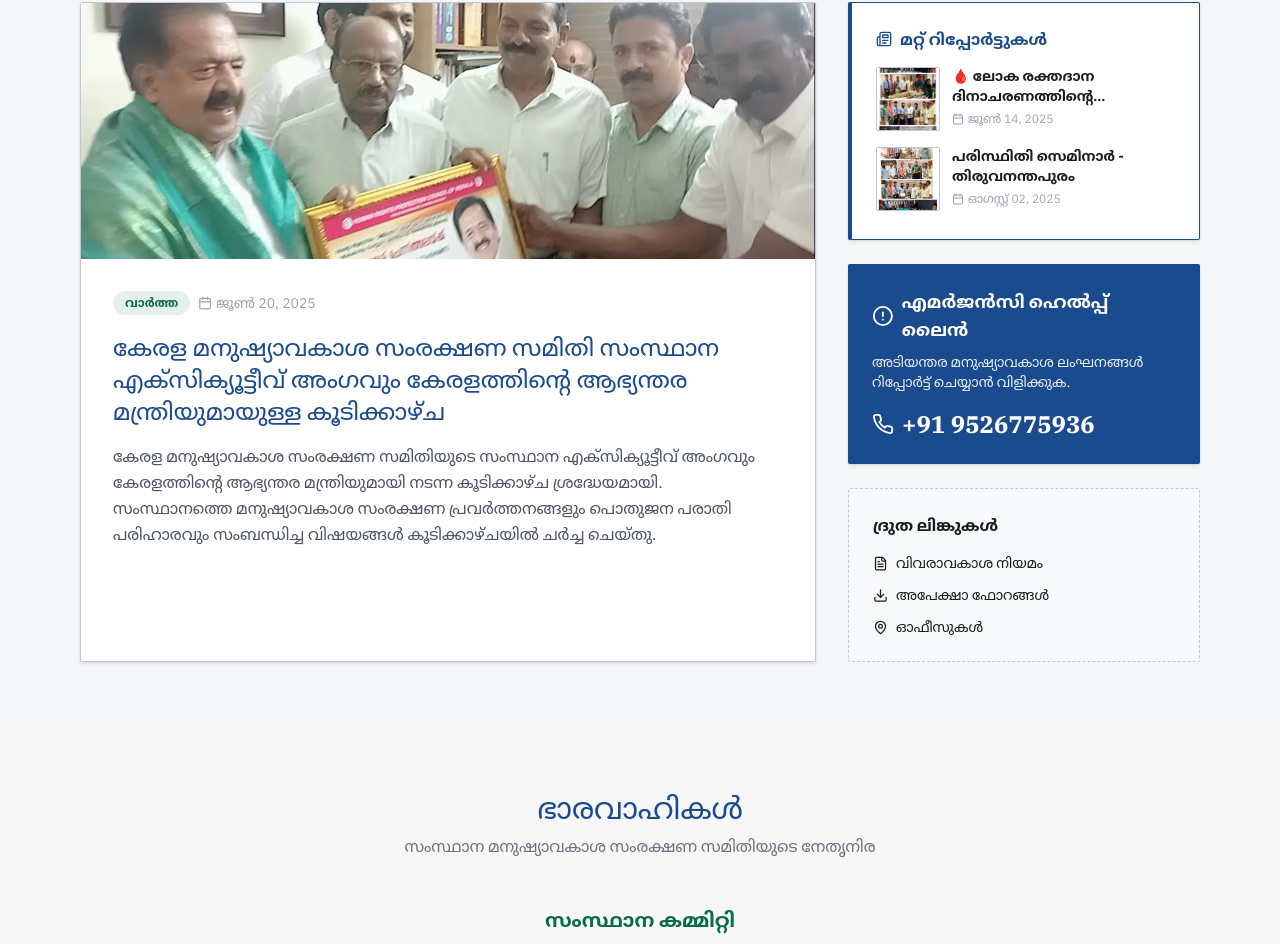
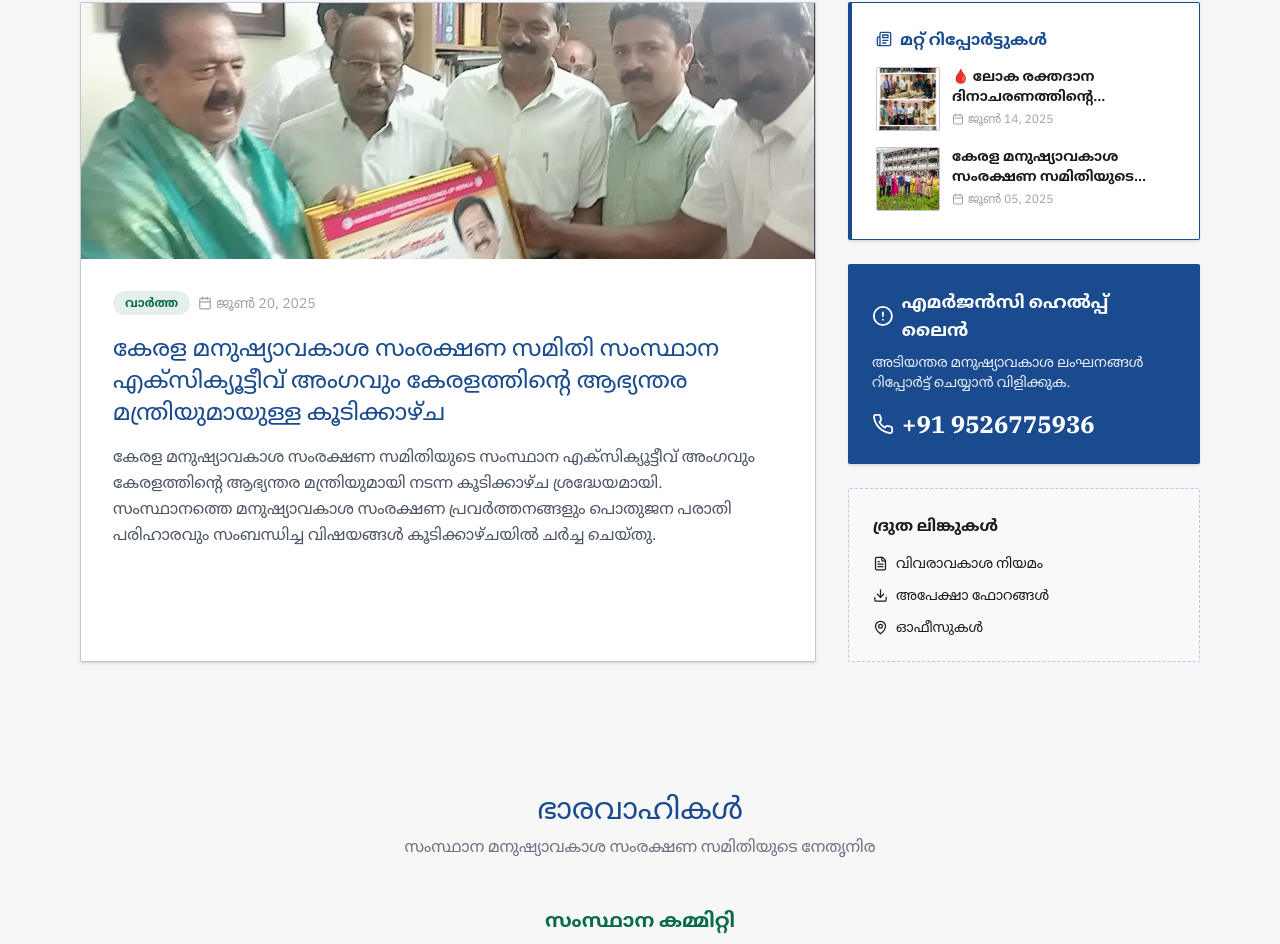
Before and after one commit to Abm32/hrpc, a React (Vite) app: page / in a window 1280 px wide. Shown: the part 955-1899 px from the top of the page. Built offline with nearby package versions, Linux system fonts and the light colour scheme.

Commit message:
Add World Environment Day report with images and video
Replace env-seminar placeholder with the full Chathannoor SN College World
Environment Day report (Jun 5). Use env1/env2 images and add a YouTube video
link. Make the expanded-view second image and video data-driven on the Article.

```diff
--- a/src/components/NewsSection.tsx
+++ b/src/components/NewsSection.tsx
@@ -9,12 +9,15 @@ import {
   MapPin,
   ArrowRight,
   ChevronUp,
+  Youtube,
 } from 'lucide-react';
 import { useState } from 'react';
 
 import { useLang } from '../i18n/LanguageContext';
 import bloodCamp1 from '../assets/bloodcamp/photo_2026-06-13_23-19-29.jpg';
 import bloodCamp2 from '../assets/bloodcamp/photo_2026-06-13_23-19-41.jpg';
+import env1 from '../assets/env1.jpg';
+import env2 from '../assets/env2.jpg';
 import hrpcEvent from '../assets/hrpc_event.jpg';
 
 // A single news article. Content stays in Malayalam (not translated), matching
@@ -27,6 +30,11 @@ interface Article {
   title: string;
   /** First paragraph shows collapsed; the rest reveal on "read full". */
   paragraphs: string[];
+  /** Optional second photo shown only in the expanded view. */
+  secondImage?: string;
+  secondImageAlt?: string;
+  /** Optional YouTube (or other) video link shown in the expanded view. */
+  videoUrl?: string;
 }
 
 // Full blood-donation camp report (Malayalam content — kept as-is, not translated).
@@ -63,16 +71,29 @@ const ARTICLES: Article[] = [
     title:
       '🩸 ലോക രക്തദാന ദിനാചരണത്തിന്റെ ഭാഗമായി വിപുലമായ രക്തദാന ക്യാമ്പ്; നിരവധി പേർ ജീവൻദാനത്തിന് കൈകോർത്തു 🩸',
     paragraphs: BLOOD_CAMP_PARAGRAPHS,
+    secondImage: bloodCamp2,
+    secondImageAlt: 'രക്തദാന ക്യാമ്പ്, ചടങ്ങ്',
   },
   {
     id: 'env-seminar',
-    image: bloodCamp2,
-    imageAlt: 'പരിസ്ഥിതി സെമിനാർ - തിരുവനന്തപുരം',
-    date: 'ഓഗസ്റ്റ് 02, 2025',
-    title: 'പരിസ്ഥിതി സെമിനാർ - തിരുവനന്തപുരം',
+    image: env1,
+    imageAlt: 'ലോക പരിസ്ഥിതി ദിനാചരണം - ചാത്തന്നൂർ ശ്രീനാരായണ കോളേജ്',
+    date: 'ജൂൺ 05, 2025',
+    title:
+      'കേരള മനുഷ്യാവകാശ സംരക്ഷണ സമിതിയുടെ നേതൃത്വത്തിൽ ലോക പരിസ്ഥിതി ദിനാചരണം ചാത്തന്നൂർ ശ്രീനാരായണ കോളേജിൽ സംഘടിപ്പിച്ചു',
     paragraphs: [
-      'തിരുവനന്തപുരത്ത് സംഘടിപ്പിച്ച പരിസ്ഥിതി സെമിനാർ വിജയകരമായി പൂർത്തിയായി. പ്രകൃതി വിഭവ സംരക്ഷണവും പരിസ്ഥിതി അവബോധവും സംബന്ധിച്ച വിഷയങ്ങൾ സെമിനാറിൽ ചർച്ച ചെയ്തു.',
+      'ലോക പരിസ്ഥിതി ദിനത്തോടനുബന്ധിച്ച് കേരള മനുഷ്യാവകാശ സംരക്ഷണ സമിതിയുടെ നേതൃത്വത്തിലും ചാത്തന്നൂർ ശ്രീനാരായണ കോളേജ് എൻ.സി.സി, എൻ.എസ്.എസ് യൂണിറ്റുകളുടെ സംയുക്താഭിമുഖ്യത്തിലും വിദ്യാർത്ഥികൾക്കായി ജൈവ പച്ചക്കറി തൈ വിതരണവും പരിസ്ഥിതി ബോധവൽക്കരണ പരിപാടിയും സംഘടിപ്പിച്ചു.',
+      'പരിസ്ഥിതി സംരക്ഷണത്തിന്റെ പ്രാധാന്യം ഓർമ്മപ്പെടുത്തുന്നതിനായി എല്ലാ വർഷവും ജൂൺ 5-ന് ലോക പരിസ്ഥിതി ദിനം ആചരിക്കുന്നു. പ്രകൃതിയെ സംരക്ഷിക്കുക, മരങ്ങൾ നട്ടുപിടിപ്പിക്കുക, പ്ലാസ്റ്റിക് ഉപയോഗം കുറയ്ക്കുക, ജലസ്രോതസ്സുകൾ സംരക്ഷിക്കുക തുടങ്ങിയ പ്രവർത്തനങ്ങളിലൂടെ പരിസ്ഥിതി സംരക്ഷണത്തിൽ ഓരോരുത്തരും പങ്കാളികളാകണമെന്ന് ഈ ദിനം ആഹ്വാനം ചെയ്യുന്നു.',
+      '"ഇന്നത്തെ നമ്മുടെ പ്രവർത്തനങ്ങളാണ് നാളത്തെ ഭൂമിയുടെ ഭാവി നിർണയിക്കുന്നത്" എന്ന സന്ദേശം ഉയർത്തിപ്പിടിച്ച് സംഘടിപ്പിച്ച പരിപാടിയിൽ സമിതി സംസ്ഥാന പ്രസിഡന്റ് ഡോ. അയത്തിൽ അൻസർ ജൈവ പച്ചക്കറി തൈകളുടെ വിതരണോദ്ഘാടനം നിർവഹിച്ചു. സമിതി സംസ്ഥാന ചീഫ് മീഡിയ കോർഡിനേറ്റർ ഷിബു റാവുത്തർ അധ്യക്ഷത വഹിച്ചു.',
+      'എൻ.സി.സി പ്രോഗ്രാം ഓഫീസർ ഡോ. ശില്പ ശശാങ്കൻ പരിസ്ഥിതി പ്രതിജ്ഞ ചൊല്ലിക്കൊടുത്തു. കോളേജ് പ്രിൻസിപ്പൽ ഡോ. ഹരിലക്ഷ്മി വി.എസ്., എൻ.എസ്.എസ് പ്രോഗ്രാം ഓഫീസർമാരായ ഡോ. നിഷ സോമരാജൻ, ഡോ. സ്മിത പ്രകാശ്, സമിതി സംസ്ഥാന വനിതാ വിംഗ് ജനറൽ സെക്രട്ടറി സുനിത നിസാർ, കൊല്ലം ജില്ലാ സെക്രട്ടറി മുഹമ്മദ് സുഹൈൽ, സുഭാഷ് മുഖത്തല എന്നിവർ സംസാരിച്ചു.',
+      '"ഒരു വിദ്യാർത്ഥി - ഒരു തൈ" എന്ന സന്ദേശം ഉയർത്തിപ്പിടിച്ച് സംഘടിപ്പിച്ച പരിപാടി വിദ്യാർത്ഥികളിൽ പരിസ്ഥിതി അവബോധം വളർത്തുന്നതിനും പ്രകൃതി സംരക്ഷണ പ്രവർത്തനങ്ങളിൽ സജീവ പങ്കാളിത്തം ഉറപ്പാക്കുന്നതിനും സഹായകമായി. തൈകൾ നട്ടാൽ മാത്രം പോരാ, അവ സംരക്ഷിച്ച് വളർത്തുന്നതും ഓരോരുത്തരുടെയും ഉത്തരവാദിത്തമാണെന്ന് ചടങ്ങിൽ ഡോ. അയത്തിൽ അൻസർ അഭിപ്രായപ്പെട്ടു.',
+      '"ഇന്ന് നട്ട ഒരു തൈ നാളെയുടെ ജീവവായുവാണ്" എന്ന സന്ദേശത്തോടെ വിദ്യാർത്ഥികൾ പരിസ്ഥിതി സംരക്ഷണ പ്രതിജ്ഞ ഏറ്റെടുത്തു. ഹരിതഭാവിക്കായി പ്രവർത്തിക്കുമെന്ന ഉറപ്പും അവർ നൽകി.',
+      'ചടങ്ങിൽ സമിതിയുടെ സംസ്ഥാന, ജില്ലാ ഭാരവാഹികൾ, അധ്യാപകർ, വിദ്യാർത്ഥികൾ എന്നിവർ ഉൾപ്പെടെ നിരവധി പേർ പങ്കെടുത്തു. കോളേജ് ക്യാമ്പസിൽ നട്ടുപിടിപ്പിക്കുന്നതിനായി ഹൈബ്രിഡ് ഇനത്തിലുള്ള ഫലവൃക്ഷ തൈകളും വിതരണം ചെയ്തു.',
+      '"ഭൂമിയെ സംരക്ഷിക്കാം... ഹരിത നാളേക്കായി കൈകോർക്കാം" എന്ന സന്ദേശത്തോടെയാണ് പരിപാടി സമാപിച്ചത്.',
     ],
+    secondImage: env2,
+    secondImageAlt: 'ലോക പരിസ്ഥിതി ദിനാചരണം - തൈ വിതരണം',
+    videoUrl: 'https://youtu.be/0ZuRuDRqWoA',
   },
 ];
 
@@ -135,13 +156,25 @@ export default function NewsSection() {
                   <p key={i}>{para}</p>
                 ))}
 
-                {/* Blood-camp's second photo shows only in the expanded view. */}
-                {expanded && activeArticle.id === 'blood-camp' && (
+                {/* Optional second photo shows only in the expanded view. */}
+                {expanded && activeArticle.secondImage && (
                   <img
-                    src={bloodCamp2}
-                    alt="രക്തദാന ക്യാമ്പ്, ചടങ്ങ്"
+                    src={activeArticle.secondImage}
+                    alt={activeArticle.secondImageAlt ?? activeArticle.imageAlt}
                     className="w-full rounded border border-outline-variant mt-2"
                   />
+                )}
+
+                {/* Optional video link shows only in the expanded view. */}
+                {expanded && activeArticle.videoUrl && (
+                  <a
+                    href={activeArticle.videoUrl}
+                    target="_blank"
+                    rel="noopener noreferrer"
+                    className="inline-flex items-center gap-2 mt-2 text-secondary font-bold hover:underline"
+                  >
+                    <Youtube size={20} /> {t('news.watchVideo')}
+                  </a>
                 )}
               </div>
 
--- a/src/i18n/translations.ts
+++ b/src/i18n/translations.ts
@@ -72,6 +72,7 @@ export const translations = {
     showLess: { ml: 'ചുരുക്കുക', en: 'Show less' },
     upcomingEvents: { ml: 'വരാനിരിക്കുന്ന പരിപാടികൾ', en: 'Upcoming Events' },
     otherReports: { ml: 'മറ്റ് റിപ്പോർട്ടുകൾ', en: 'Other Reports' },
+    watchVideo: { ml: 'വീഡിയോ കാണുക', en: 'Watch video' },
     helplineTitle: { ml: 'എമർജൻസി ഹെൽപ്പ് ലൈൻ', en: 'Emergency Helpline' },
     helplineDesc: {
       ml: 'അടിയന്തര മനുഷ്യാവകാശ ലംഘനങ്ങൾ റിപ്പോർട്ട് ചെയ്യാൻ വിളിക്കുക.',
```
Also changed, not shown: src/assets/env1.jpg (added), src/assets/env2.jpg (added).
